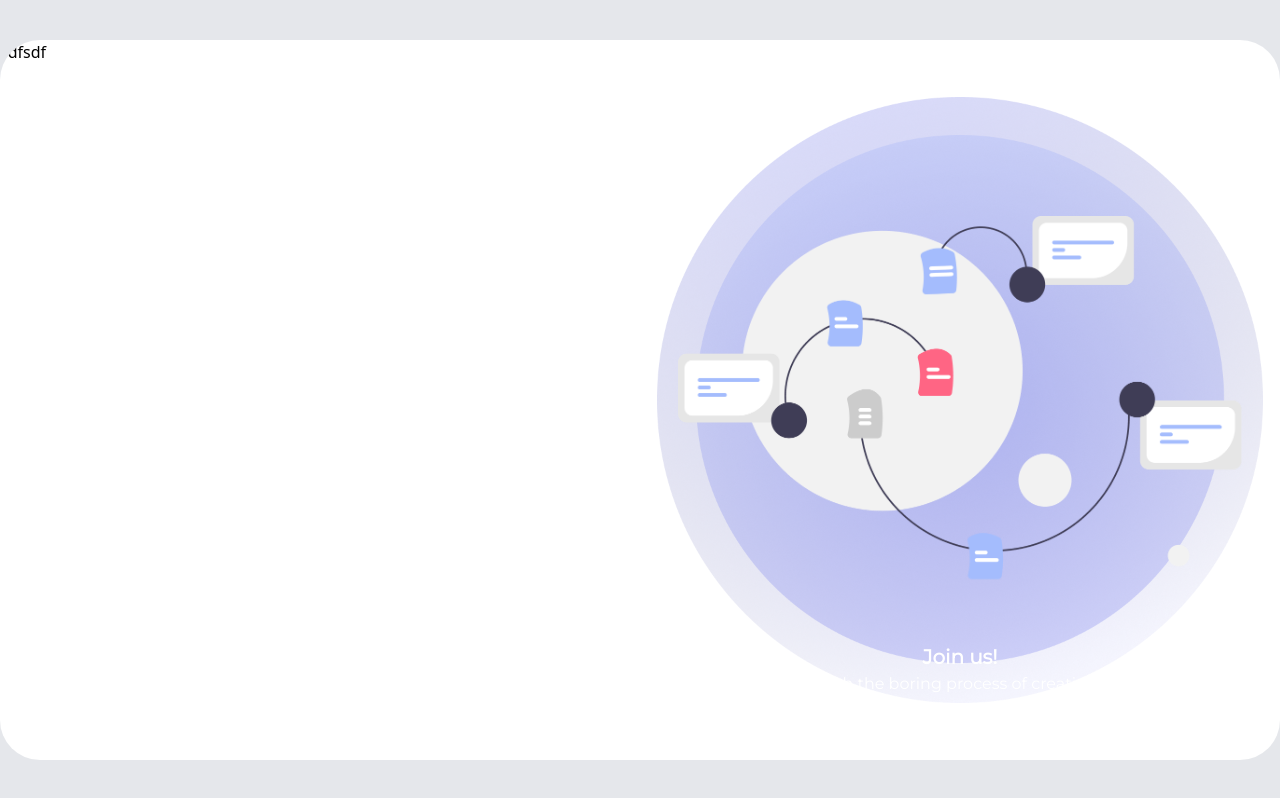
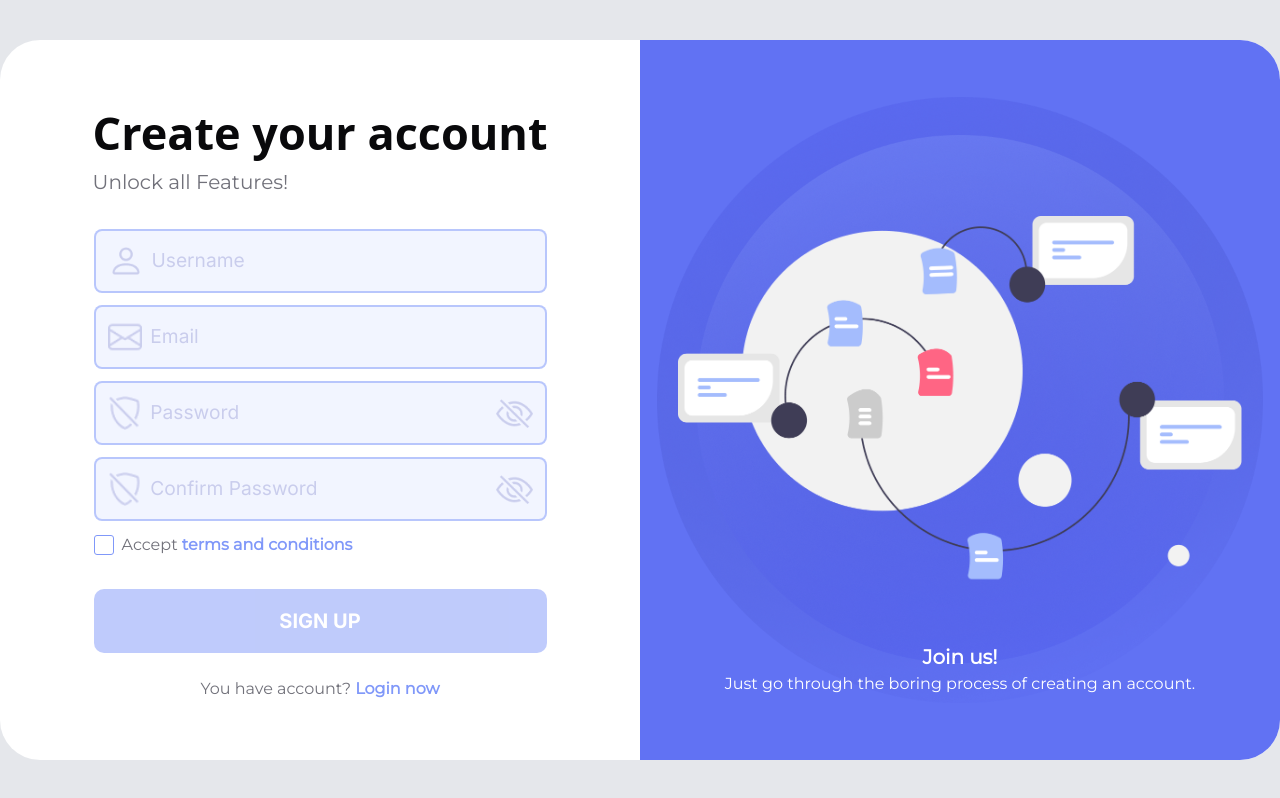
Before and after one commit to ivanLFN/test-nuxt-app, a Nuxt app: page /auth/signUp in a window 1280 px wide. Built offline with nearby package versions, Linux system fonts and the light colour scheme.

Commit message:
feat(signUp.vue): adding sign up page

```diff
--- a/assets/css/main.css
+++ b/assets/css/main.css
@@ -60,6 +60,7 @@
 .moving-picture {
   width: auto;
   max-height: 369px;
+  transition: transform 0.2s ease;
 }
 
 .info {
@@ -81,7 +82,6 @@
   font-weight: 700;
   font-size: 45px;
   color: #09090B;
-  text-align: center;
 }
 
 @media (max-width: 768px) {
@@ -103,6 +103,12 @@
 .sub-text {
   color: #71717A;
   font-family: 'Montserrat', sans-serif;
+}
+
+.sub-text-create {
+  color: #71717A;
+  font-family: 'Montserrat', sans-serif;
+  font-size: 20px;
 }
 
 @media (max-width: 768px) {
@@ -135,3 +141,59 @@
   font-family: 'Montserrat' Impact, Haettenschweiler, 'Arial Narrow Bold', sans-serif;
   font-weight: 800;
 }
+
+.terms-checkbox {
+  appearance: none;
+  width: 20px;
+  height: 20px;
+  border: 1px solid #8098F9;
+  border-radius: 3px;
+  cursor: pointer;
+  transition: background-color 0.3s ease, border-color 0.3s ease;
+}
+
+.terms-checkbox:checked {
+  background-color: #8098F9;
+  border: 2px solid rgb(179, 179, 179);
+}
+
+.terms {
+  font-family: 'Montserrat', sans-serif;
+  color: #71717A;
+  font-size: 16px;
+  font-weight: 400;
+}
+
+.terms-link {
+  color: #8098F9;
+  font-weight: 600;
+}
+
+.confirm-class {
+  font-family: 'Montserrat', sans-serif;
+  color: #71717A;
+  font-size: 22px;
+  font-weight: 600;
+}
+
+.confirm-btn {
+  background-color: #abbcff;
+  height: 64px;
+  border-radius: 10px;
+  font-family: 'Inter', sans-serif;
+  color: white;
+  font-size: 20px;
+  font-weight: 700;
+}
+
+.cancel-btn {
+  border-color: rgba(128, 152, 249, 0.5);
+  background: rgba(128, 152, 249, 0.1);
+  height: 64px;
+  border-radius: 10px;
+  border-width: 2px;
+  font-family: 'Inter', sans-serif;
+  color: #71717A;
+  font-size: 20px;
+  font-weight: 700;
+}
--- /dev/null
+++ b/components/ConfirmComponent.vue
@@ -0,0 +1,21 @@
+<template>
+    <div class="confirm-class">Do you want to lose your completed data?</div>
+    <div class="flex justify-start mt-5">
+      <button class="cancel-btn me-5 px-10" @click="cancel">Cancel</button>
+      <button class="confirm-btn px-10" @click="confirm">Accept</button>
+    </div>
+  </template>
+
+<script setup lang="ts">
+ import { defineEmits } from 'vue'
+
+const emits = defineEmits(['confirmed', 'canceled'])
+
+const confirm = () => {
+  emits('confirmed')
+}
+
+const cancel = () => {
+  emits('canceled')
+}
+</script>
--- a/components/rightSection.vue
+++ b/components/rightSection.vue
@@ -1,5 +1,5 @@
 <template>
-  <div class="flex h-full items-center justify-center relative" @mousemove="handleMouseMove">
+  <div class="flex h-full items-center justify-center relative" @mousemove="handleMouseMove" @mouseleave="resetPosition">
     <img class="bg-picture" src="/images/ellipse-picture.png" alt="..." />
     <img v-if="movingPictureURL" ref="movingPicture" class="absolute moving-picture" :src="movingPictureURL" alt="..." />
     <div class="absolute bottom-0 mb-16 mx-auto text-center">
@@ -29,6 +29,12 @@ const handleMouseMove = (event: MouseEvent) => {
   movingPicture.value.style.transform = `translate(${newX}px, ${newY}px)`
 }
 
+const resetPosition = () => {
+  if (movingPicture.value) {
+    movingPicture.value.style.transform = 'translate(0, 0)'
+  }
+}
+
 interface Props {
   movingPictureURL: string
   textInfo: string
--- a/pages/auth/signIn.vue
+++ b/pages/auth/signIn.vue
@@ -28,10 +28,10 @@
               icon="/images/shield-slash.png"
             />
             <button :disabled="!isFormValid" type="submit" class="classic-btn w-full mt-8">LOG IN</button>
+            <div class="text-center mt-6">
+              <p class="sub-text">Don’t have account? <NuxtLink to="/auth/signUp" class="sub-text-blue">Create an account</NuxtLink></p>
+            </div>
           </form>
-        </div>
-        <div class="text-center mt-6">
-          <p class="sub-text">Don’t have account? <NuxtLink to="/auth/signUp" class="sub-text-blue">Create an account</NuxtLink></p>
         </div>
       </div>
     </section>
@@ -46,6 +46,7 @@
 </template>
 
 <script setup lang="ts">
+import { ref, computed } from 'vue'
 import RightSection from '~/components/rightSection.vue'
 import FormInput from '~/components/formInput.vue'
 
@@ -56,7 +57,7 @@ definePageMeta({
 const email = ref('')
 const password = ref('')
 
-const isFormValid = computed<boolean>(() => email.value.trim() !== '' && password.value.trim() !== '')
+const isFormValid = computed(() => email.value.trim() !== '' && password.value.trim() !== '')
 
 const handleSubmit = async () => {
   if (isFormValid.value) {
--- a/pages/auth/signUp.vue
+++ b/pages/auth/signUp.vue
@@ -1,23 +1,151 @@
 <template>
   <div class="flex h-full">
-    <section class="flex-1">
-      sdfsdf
+    <section v-if="!showConfirmModal" class="flex-1 flex justify-center items-center">
+      <div class="form-class row items-center justify-center">
+        <h1 class="form-header">
+          Create your account
+        </h1>
+        <div>
+          <span class="sub-text-create">Unlock all Features!</span>
+        </div>
+        <div class="flex justify-center mt-8">
+          <form @submit.prevent="handleSubmit" class="row justify-center">
+            <FormInput
+              id="username"
+              type="text"
+              v-model="username"
+              placeholder="Username"
+              icon="/images/person.png"
+            />
+            <FormInput
+              class="mt-3"
+              id="email"
+              type="text"
+              v-model="email"
+              placeholder="Email"
+              icon="/images/envelope.png"
+            />
+            <FormInput
+              class="mt-3"
+              id="password"
+              type="password"
+              v-model="password"
+              placeholder="Password"
+              icon="/images/shield-slash.png"
+            />
+            <FormInput
+              class="mt-3"
+              id="confirmPassword"
+              type="password"
+              v-model="confirmPassword"
+              placeholder="Confirm Password"
+              icon="/images/shield-slash.png"
+            />
+            <div class="flex items-center terms mt-3">
+              <input type="checkbox" class="terms-checkbox mr-2" v-model="isTermsAccepted">
+              Accept&nbsp;<NuxtLink class="terms-link" to="/">terms and conditions</NuxtLink>
+            </div>
+            <button :disabled="!isFormValid" type="submit" class="classic-btn w-full mt-8">SIGN UP</button>
+          </form>
+        </div>
+        <div class="text-center mt-6">
+          <p class="sub-text">You have account? <span href="#" class="sub-text-blue cursor-pointer" @click="checkEnteredData">Login now</span></p>
+        </div>
+      </div>
     </section>
-    <section class="flex-1">
+    <section v-if="showConfirmModal" class="flex-1 flex justify-center items-center">
+      <div class="form-class">
+        <ConfirmComponent class="flex items-center justify-center" @confirmed="confirmNavigation" @canceled="hideModal" />
+      </div>
+    </section>
+    <section class="flex-1 picture-section">
       <RightSection
         movingPictureURL="/images/signUp-picture.png"
         textInfo="Join us!"
         textInfoSmall="Just go through the boring process of creating an account."
       />
     </section>
+
   </div>
 </template>
 
 <script setup lang="ts">
 import RightSection from '~/components/rightSection.vue'
+import ConfirmComponent from '~/components/ConfirmComponent.vue'
+import { useRouter } from 'vue-router'
 
 definePageMeta({
   layout: 'auth'
 })
 
+const router = useRouter()
+const showConfirmModal = ref(false)
+
+const username = ref('')
+const email = ref('')
+const password = ref('')
+const confirmPassword = ref('')
+const isTermsAccepted = ref(false)
+
+const isFormNotEpty = computed(() =>
+  username.value.trim() !== '' ||
+  email.value.trim() !== '' ||
+  password.value.trim() !== '' ||
+  confirmPassword.value.trim() !== ''
+)
+
+const isFormValid = computed(() =>
+  username.value.trim() !== '' &&
+  email.value.trim() !== '' &&
+  password.value.trim() !== '' &&
+  confirmPassword.value.trim() !== '' &&
+  password.value === confirmPassword.value &&
+  isTermsAccepted.value
+)
+
+const checkEnteredData = () => {
+  if (isFormNotEpty.value) {
+    showModal()
+  } else {
+    confirmNavigation()
+  }
+}
+
+const showModal = () => {
+  showConfirmModal.value = true
+}
+
+const hideModal = () => {
+  showConfirmModal.value = false
+}
+
+const confirmNavigation = () => {
+  hideModal()
+  router.push('/auth/signIn')
+}
+
+const handleSubmit = async () => {
+  if (isFormValid.value) {
+    const formData = {
+      username: username.value,
+      email: email.value,
+      password: password.value
+    }
+
+    try {
+      const responseData = await $fetch('https://dummyjson.com/auth/login', {
+        method: 'POST',
+        headers: {
+          'Content-Type': 'application/json',
+        },
+        body: JSON.stringify(formData),
+      })
+      console.log(responseData)
+
+    } catch (error) {
+      console.error('Error during login:', error)
+    }
+  }
+}
+
 </script>
```
Also changed, not shown: public/images/person.png (added).
